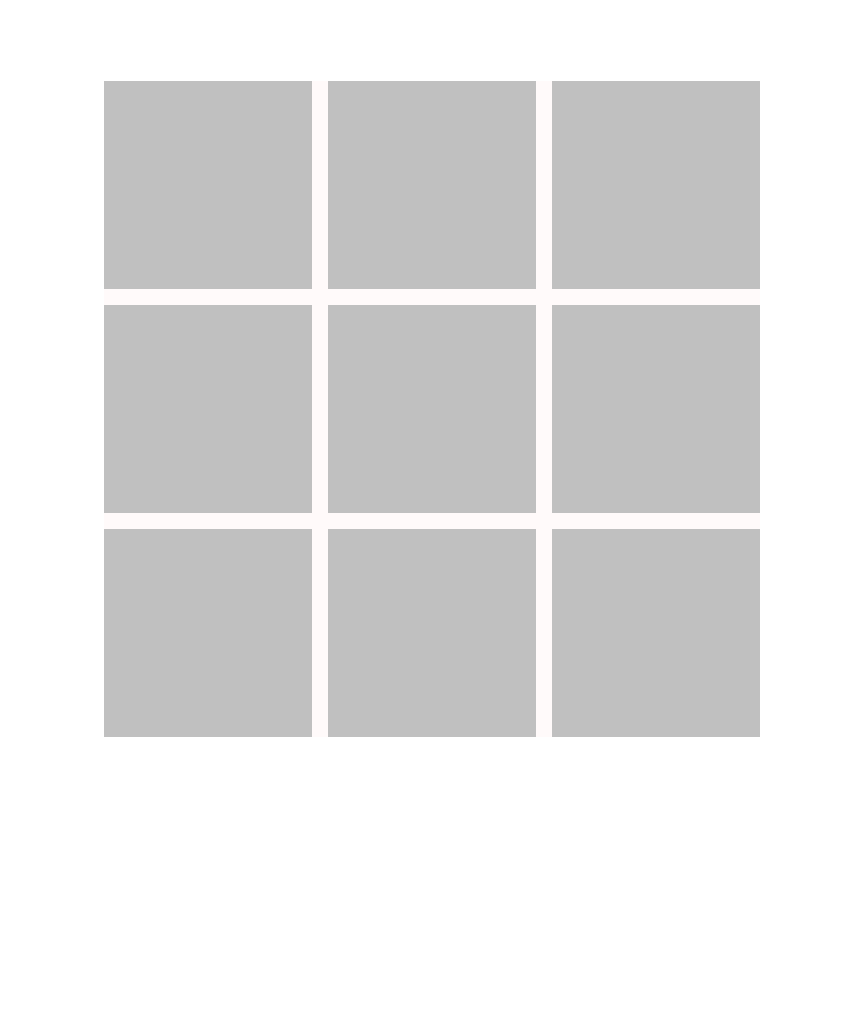
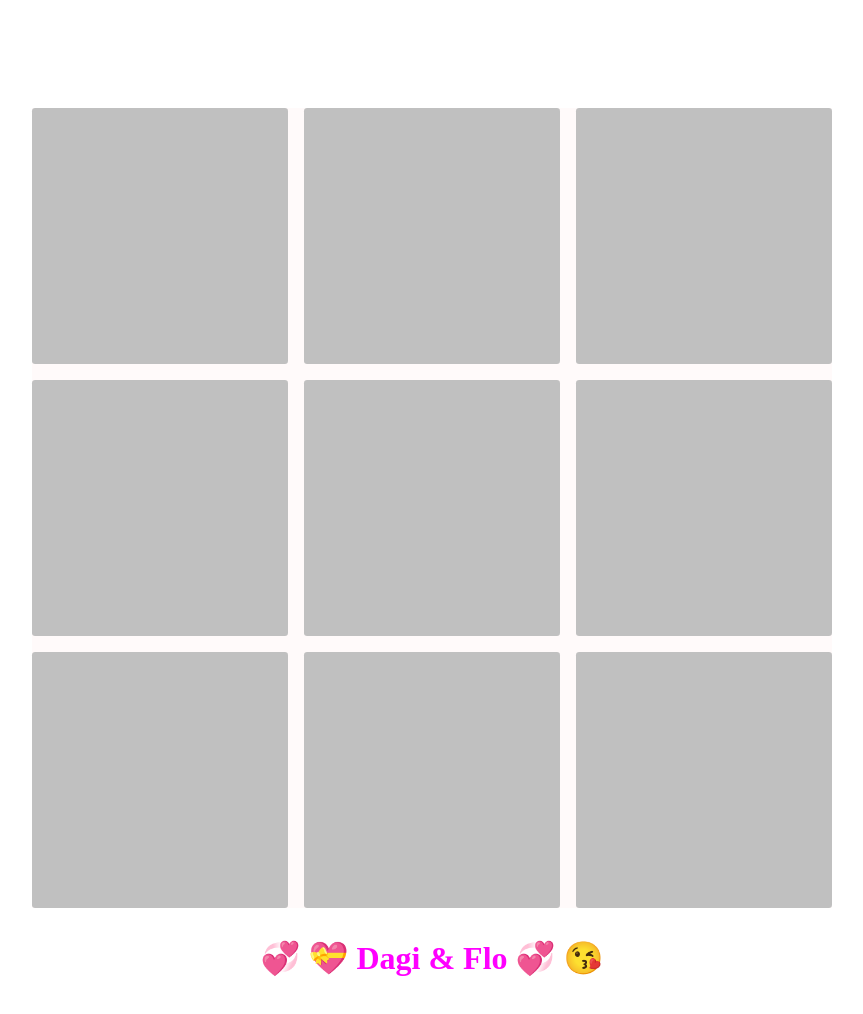
Before and after one commit to numdouglas/tttoe_js, a website: page game.html in a window 1280 px wide. Shown: the whole page, without its empty margins (208-1071 px from the left). Before the commit the page ends 800 px from the top, so only its background shows below. Drawn offline with nearby package versions, Linux system fonts and the light colour scheme; no server answers.

Commit message:
ui enhancements

```diff
--- a/game.html
+++ b/game.html
@@ -22,5 +22,8 @@
 	<div class="tile" onclick="onBoardClick(2,1)"></div>
 	<div class="tile" onclick="onBoardClick(2,2)"></div>
 </div>
+<div id="val_banner_text">
+	<span>&#128158; &#128157; Dagi & Flo &#128158; &#128536;</span>
+</div>
 </body>
 </html>
--- a/main.css
+++ b/main.css
@@ -5,12 +5,12 @@ html{
 body{
 	display:grid;
 	grid-row:1/1;
-	grid-template-rows:10fr 90fr;
+	grid-template-rows:10fr 80fr 10fr;
 }
 
 #results_text {
-	grid-row:1/2;
-	font-size:5vh;
+	grid-row:1/1;
+	font-size:2em;
 	color:rgba(0,0,0,.0);
 	/*animation:game_over_text 2s ease-in;*/
 }
@@ -34,16 +34,13 @@ body{
 }
 
 
-
-
 .board{
 	display:grid;
 	justify-self:center;
-	align-self:center;
 	grid-template-columns:1fr 1fr 1fr;
 	gap:1em;
-	width:calc(78vh+1em);
-	height:calc(78vh+1em);
+	width:calc(60vw+2em);
+	height:calc(60vw+2em);
 	background-color: #fffafa;
 }
 
@@ -58,9 +55,10 @@ body{
 	background-color:#c0c0c0;
 	background-repeat:no-repeat;
 	background-position:center center;
-	background-size:20vh;
-	width:26vh;
-	height:26vh;
+	background-size:16vw;
+	border-radius:.2em;
+	width:20vw;
+	height:20vw;
 }
 
 .tile--xclick{
@@ -70,3 +68,14 @@ body{
 .tile--oclick{
 	background-image:url("circle.svg");
 }
+
+#val_banner_text{
+	display:flex;
+	color:magenta;
+	font-weight:bold;
+	font-size:2em;
+	flex-direction:column;
+	align-items:center;
+	justify-content:center;
+	grid-row:3/3;
+}
```
